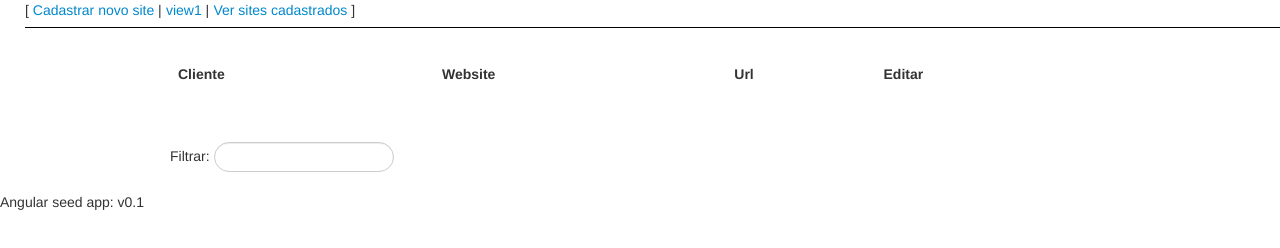
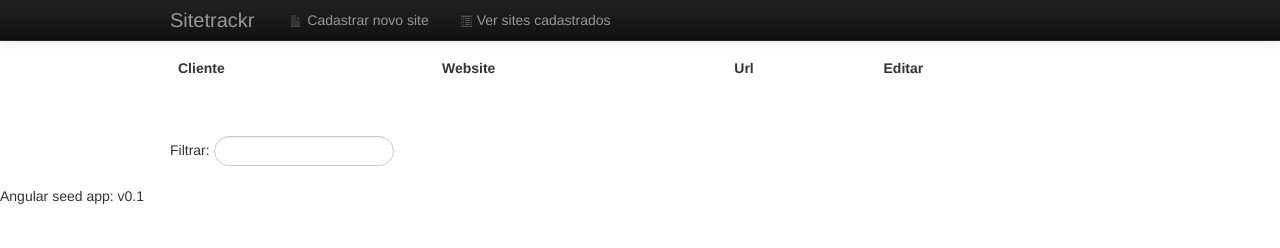
Before and after one commit to nauweb/sitetrackr, a plain HTML site: page app/index.html in a window 1280 px wide. Drawn offline with Linux system fonts and the light colour scheme; no server answers.

Commit message:
Correções na Navbar

```diff
--- a/app/css/app.css
+++ b/app/css/app.css
@@ -1,30 +1,5 @@
 /* app css stylesheet */
 
-.menu {
-  list-style: none;
-  border-bottom: 0.1em solid black;
-  margin-bottom: 2em;
-  padding: 0 0 0.5em;
+body {
+  padding: 50px 0 0 0;
 }
-
-.menu:before {
-  content: "[";
-}
-
-.menu:after {
-  content: "]";
-}
-
-.menu > li {
-  display: inline;
-}
-
-.menu > li:before {
-  content: "|";
-  padding-right: 0.3em;
-}
-
-.menu > li:nth-child(1):before {
-  content: "";
-  padding: 0;
-}
--- a/app/index.html
+++ b/app/index.html
@@ -7,11 +7,17 @@
   <link rel="stylesheet" href="css/bootstrap.min.css"/>
 </head>
 <body>
-  <ul class="menu">
-    <li><a href="#/cadastro">Cadastrar novo site</a></li>
-    <li><a href="#/edit">view1</a></li>
-    <li><a href="#/lista">Ver sites cadastrados</a></li>
-  </ul>
+  <div class="navbar navbar-inverse navbar-fixed-top">
+    <div class="navbar-inner">
+      <div class="container">
+        <a class="brand">Sitetrackr</a>
+        <ul class="nav">
+          <li><a href="#/cadastro"><i class="icon-file"></i> Cadastrar novo site</a></li>
+          <li><a href="#/lista"><i class="icon-list-alt"></i> Ver sites cadastrados</a></li>
+        </ul>
+      </div>
+    </div>
+  </div>
 
   <div class="container" ng-view></div>
 
```
